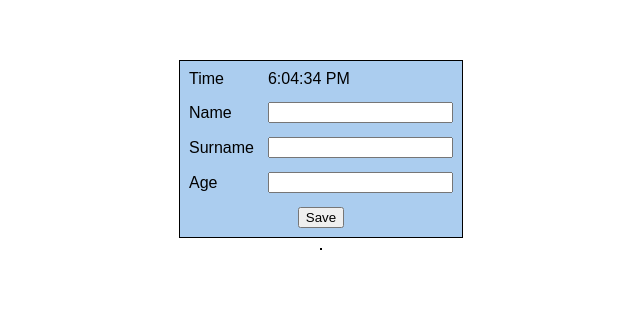
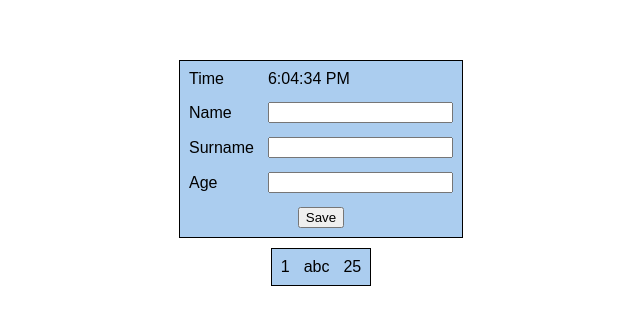
Before and after one commit to dextprojects/my-app, a React (Create React App) app: page / in a window 1280 px wide. Shown: the part 190-514 px from the top of the page, without its empty margins (319-959 px from the left). Built offline with nearby package versions, Linux system fonts and the light colour scheme; no server answers.

Commit message:
Commenting Rest Call

```diff
--- a/src/components/studentTable.jsx
+++ b/src/components/studentTable.jsx
@@ -12,18 +12,17 @@ class StudentTable extends React.Component {
     return (<div>
       <table className='stuTable' cellSpacing='4' cellPadding='5' align='center'>
         <tbody>
-          {console.log('Data: '+JSON.stringify(this.state.data))}
-
+          {this.state.data.map((person, i) => <TableRow key={i} data={person}/>)}
         </tbody>
       </table>
     </div>);
   }
 
-  componentDidMount() {
+  /*componentDidMount() {
       fetch('http://localhost:8087/react/service/getTableData/').then(result => {
         this.setState({data: result});
       });
-    }
+    }*/
 }
 
 export default StudentTable;
```
